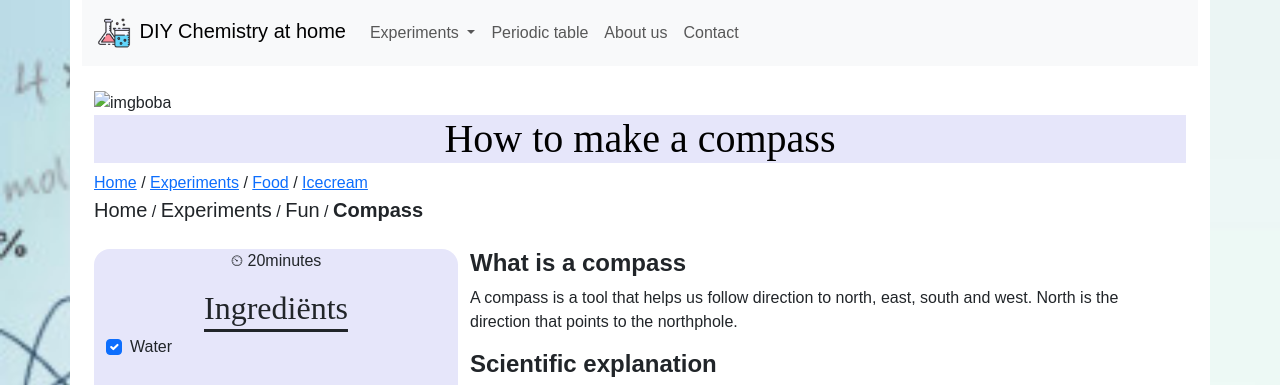
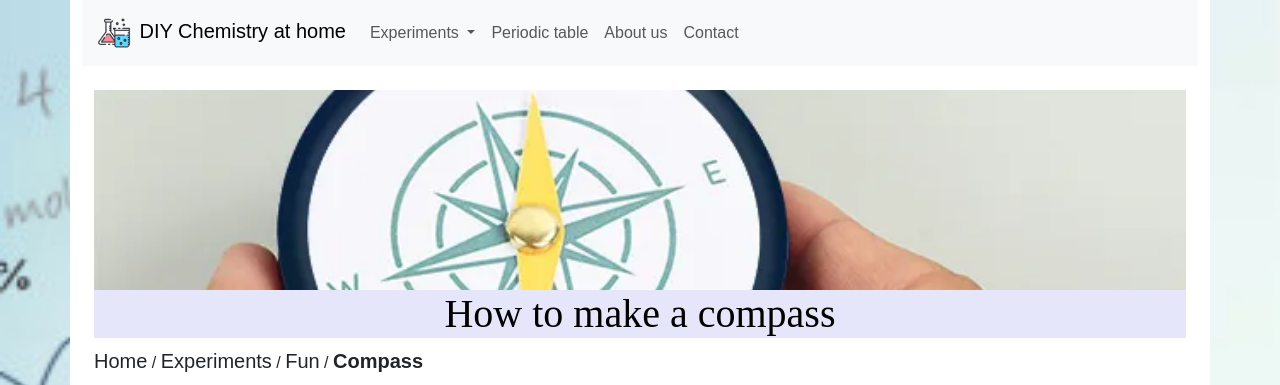
Before and after one commit to Serenabeelen/eindproject, a Flask app: page /compass in a window 1280 px wide. Shown: the top 385 px of the page. Run offline with Flask 3, Linux system fonts and the light colour scheme.

Commit message:
Compass pic orks now

```diff
--- a/templates/compass.html
+++ b/templates/compass.html
@@ -3,9 +3,9 @@
 <div class="container-fluid p-0">
   <div class="container p-0">
     <img
-      src="../static/img/comp.jpg"
+      src="../static/img/compass.webp"
       class="img-fluid w-100"
-      alt="imgboba"
+      alt="compass"
       style="height: 25vh; object-fit: cover"
     />
 
@@ -21,13 +21,6 @@
     </h1>
   </div>
 </div>
-
-<nav>
-  <a href="{{url_for('index')}}">Home</a> /
-  <a href="{{url_for('experiments')}}">Experiments</a> /
-  <a href="{{url_for('food')}}">Food</a> /
-  <a href="{{url_for('icecream')}}">Icecream</a>
-</nav>
 
 <nav>
   <a
```
